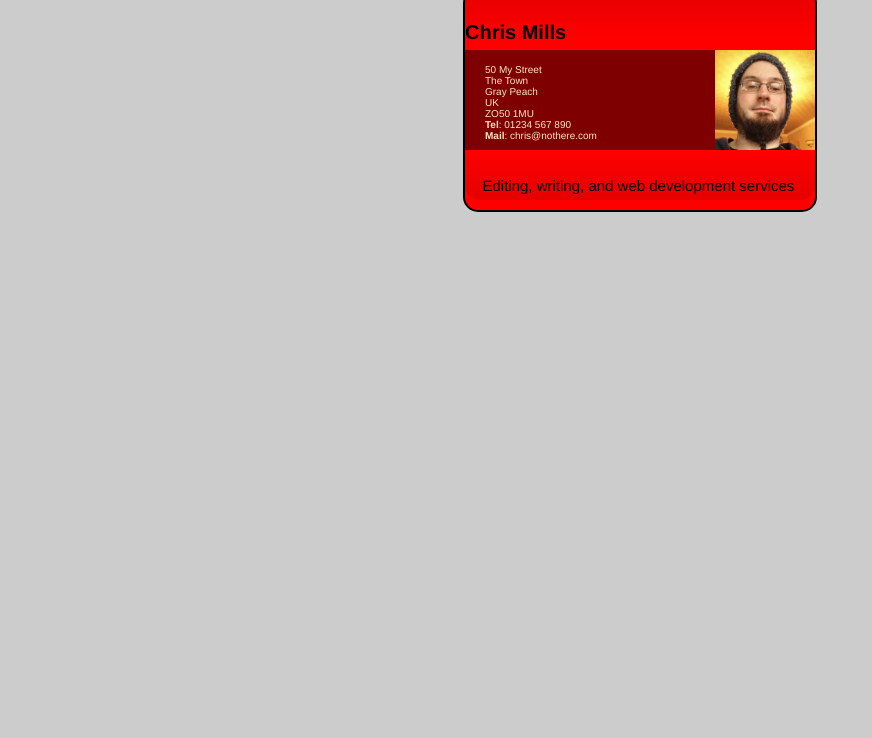
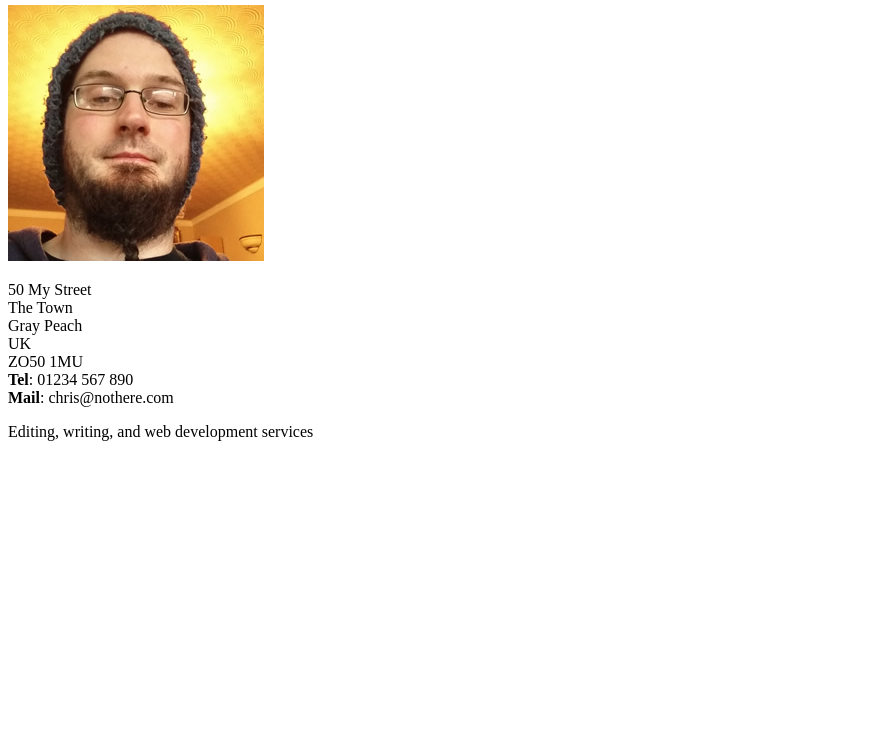
Before and after one commit to HIBA-03/webforge, a plain HTML site: page index.html in a window 1280 px wide. Shown: the part 62-800 px from the top of the page, without its empty margins (0-872 px from the left). Drawn offline with Linux system fonts and the light colour scheme; files whose address does not match are found by name.

Commit message:
Update style.css

```diff
--- a/style.css
+++ b/style.css
@@ -1,68 +0,0 @@
-/* General page styles */
-
-body {
-    margin: 0;
-  }
-
-  html {
-    font-family: 'Helvetica neue', Arial, 'sans serif';
-    font-size: 10px;
-    background-color: #ccc;
-    margin: 0;
-  }
-
-/* card container */
-  .card
-  {
-    width: 35em;
-    height: 22em;
-    margin: 5em auto;
-    background-color: red;
-    border: 0.2em solid black;
-    border-radius: 1.5em;
-  }
-  article {
-    height: 10em;
-    background-color: rgba(0, 0, 0, 0.5);
-  }
-  /* card header */
-  header
-  {
-    background-image: linear-gradient(to bottom,rgba(0,0,0,0.1), rgba(0,0,0,0));
-    border-radius: 1.5em 1.5em 0 0;
-    height: 30px;
-    padding-top: 10px;
-    padding-bottom: 10px;
-  }
-  header h2 {
-    font-size: 2em;
-    line-height: 1.5;
-  }
-
-  footer p {
-    font-size: 1.5em;
-    line-height:1.5;
-    margin-left: 5%;
-  }
-
-  article p {
-    padding-top: 14px;
-    padding-left: 20px;
-    color: bisque
-  }
-
-  /* card footer */
-  footer
-  {
-    background-image: linear-gradient(to bottom,rgba(0,0,0,0), rgba(0,0,0,0.1));
-    border-radius: 0 0 1.5em 1.5em;
-    height: 30px;
-    padding-top: 10px;
-    padding-bottom: 10px;
-  }
-  /* card main */
-  .card img
-  {
-    max-height: 100%;
-    float: right;
-  }
```
